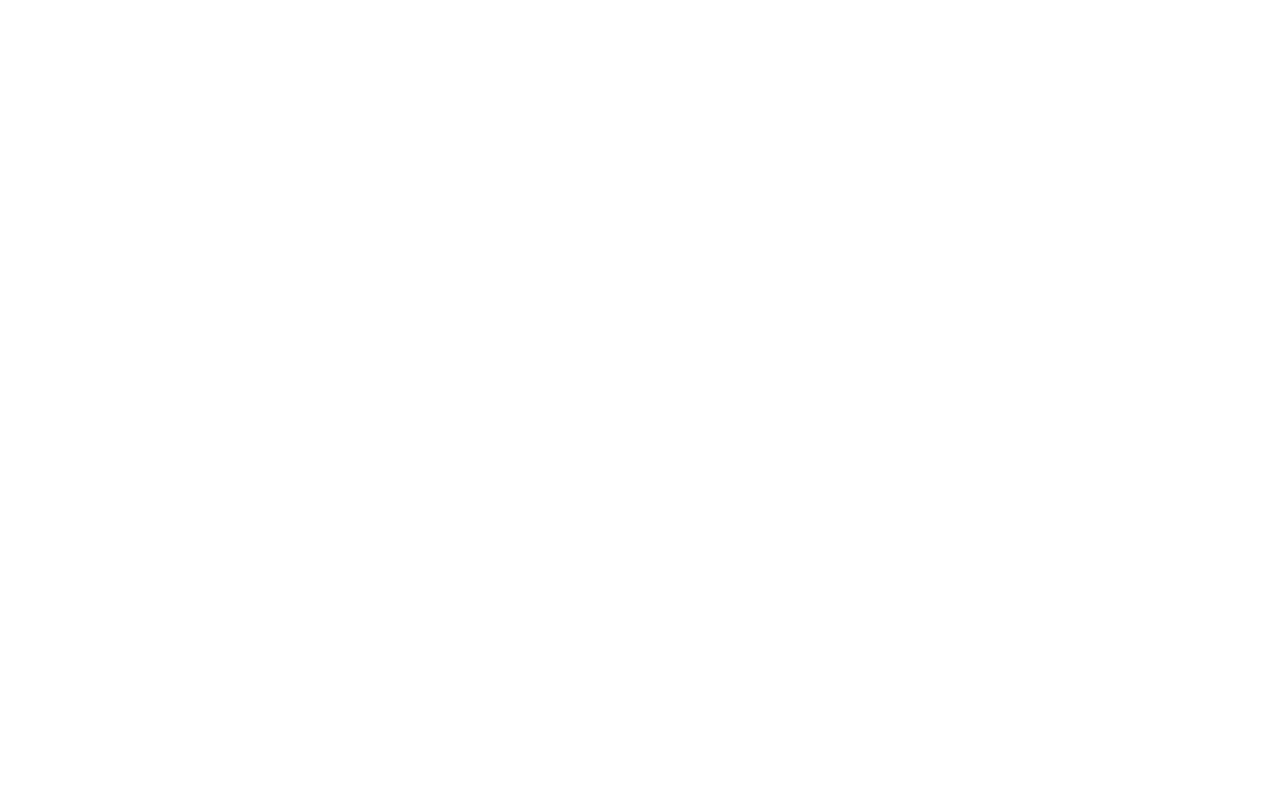
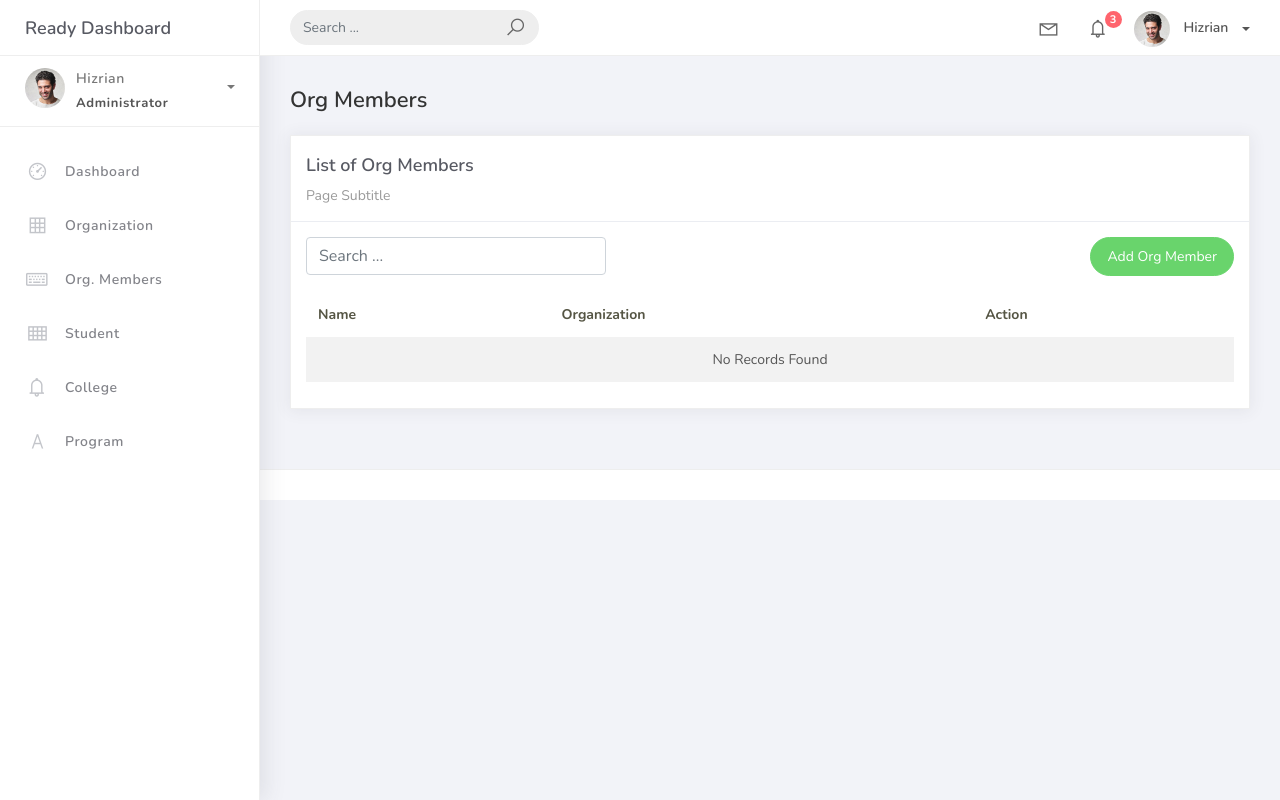
Before and after one commit to kirkgabz/PSUSphere-, a Django app: page /orgmember_list/ in a window 1280 px wide. Before the commit the page is empty. Run offline with Django 5.2, Linux system fonts and the light colour scheme; some libraries are stand-ins or nearby versions.

Commit message:
bug fixed

```diff
--- a/studentorg/models.py
+++ b/studentorg/models.py
@@ -42,3 +42,6 @@
     student = models.ForeignKey(Student, on_delete=models.CASCADE)
     organization = models.ForeignKey(Organization, on_delete=models.CASCADE)
     date_joined = models.DateField()
+
+    def __str__(self):
+        return f"{self.student} - {self.organization}"
--- a/templates/home.html
+++ b/templates/home.html
@@ -13,7 +13,7 @@
         <div class="card">
           <div class="card-header">
             <div class="card-title">Organizations</div>
-            <div class="card-category">Dummy data from Admin</div>
+            <div class="card-category">Page Subtitle</div>
           </div>
 
           <div class="card-body">
--- a/templates/orgmember_list.html
+++ b/templates/orgmember_list.html
@@ -0,0 +1,57 @@
+{% extends 'base.html' %}
+
+{% block content %}
+<div class="content">
+  <div class="container-fluid">
+    <h4 class="page-title">Org Members</h4>
+
+    <div class="row">
+      <div class="col-md-12">
+        <div class="card">
+
+          <div class="card-header">
+            <div class="card-title">List of Org Members</div>
+            <div class="card-category">Page Subtitle</div>
+          </div>
+
+          <div class="card-body">
+
+            <div class="d-flex align-items-center justify-content-between mb-3">
+              <div style="width: 300px;">
+                <input type="text" class="form-control" placeholder="Search ...">
+              </div>
+              <a href="{% url 'orgmember-add' %}" class="btn btn-success btn-rounded">Add Org Member</a>
+            </div>
+
+            <table class="table table-striped mt-3">
+              <thead>
+                <tr>
+                  <th>Name</th>
+                  <th>Organization</th>
+                  <th>Action</th>
+                </tr>
+              </thead>
+              <tbody>
+                {% for object in object_list %}
+                <tr>
+                  <td>{{ object.student }}</td>
+                  <td>{{ object.organization }}</td>
+                  <td>
+                    <a href="{{ object.id }}/">Edit</a>
+                    <a href="{{ object.id }}/delete/" class="text-danger">Delete</a>
+                  </td>
+                </tr>
+                {% empty %}
+                <tr><td colspan="3" style="text-align:center;">No Records Found</td></tr>
+                {% endfor %}
+              </tbody>
+            </table>
+
+            {% include 'includes/pagination.html' %}
+          </div>
+        </div> </div>
+    </div>
+
+  </div>
+</div>
+{% endblock %}
```
Also changed, not shown: templates/orgmember_form.html (+23 -0 lines).
